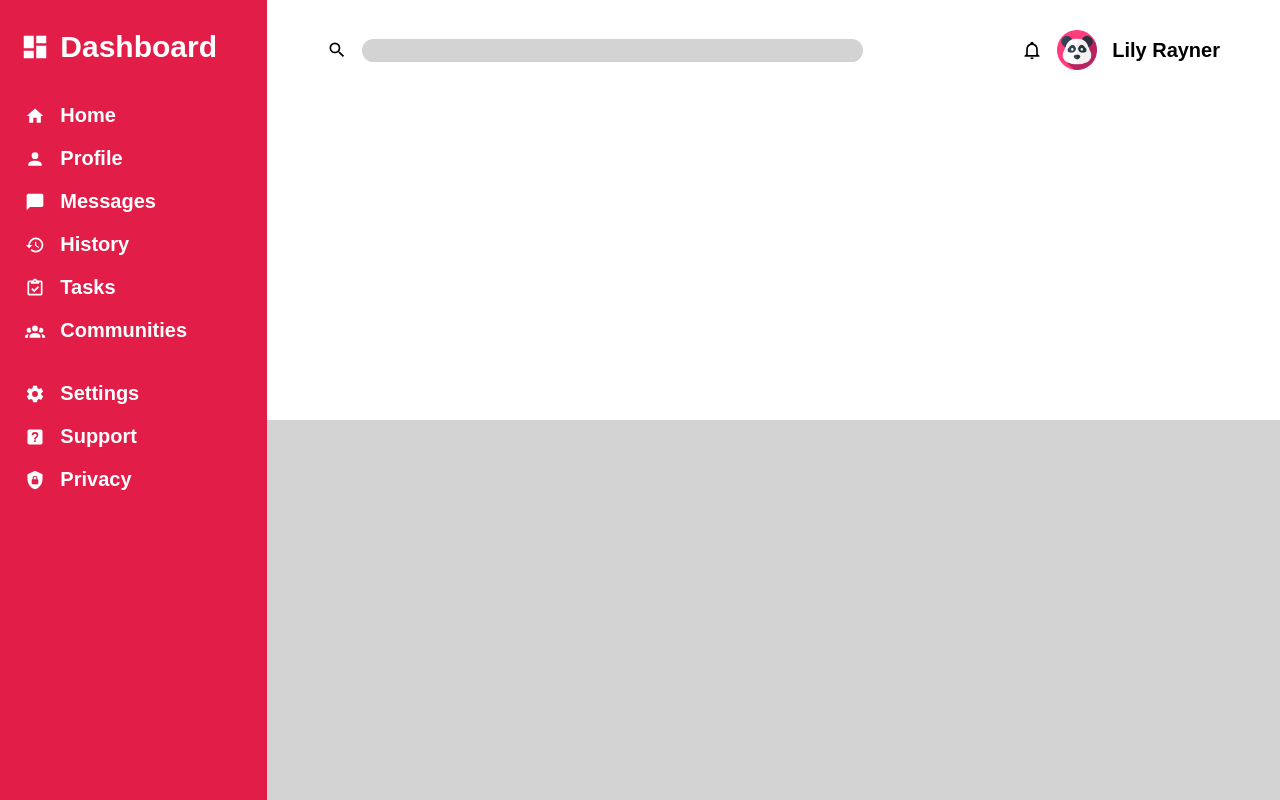
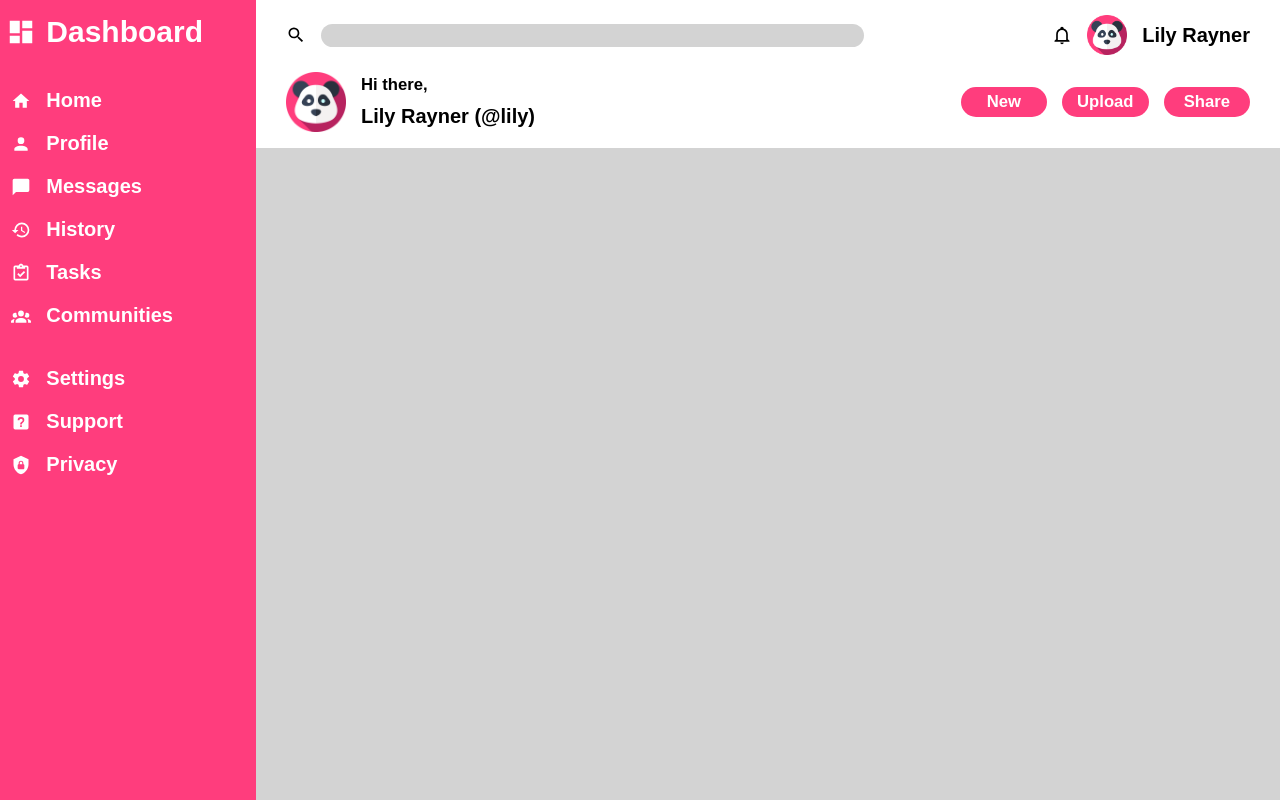
Before and after one commit to amme987/admin-dashboard, a plain HTML site: page index.html in a window 1280 px wide. Drawn offline with Linux system fonts and the light colour scheme.

Commit message:
Finish bottom part of header section

```diff
--- a/index.html
+++ b/index.html
@@ -125,7 +125,18 @@
           Lily Rayner
         </div>
       </div>
-      <div class="grid2"></div>
+      <div class="grid2">
+        <div class="greeting">
+          <img src="images/panda-bear.png" alt="panda profile" />
+          <div class="top-text">Hi there,</div>
+          <div class="bottom-text">Lily Rayner (@lily)</div>
+        </div>
+        <ul class="nav">
+          <li>New</li>
+          <li>Upload</li>
+          <li>Share</li>
+        </ul>
+      </div>
     </div>
     <div class="main"></div>
   </body>
--- a/styles.css
+++ b/styles.css
@@ -4,7 +4,7 @@ html {
 
 body {
   display: grid;
-  grid-template-columns: max-content auto;
+  grid-template: 1fr 5fr / 1fr 4fr;
   width: 100vw;
   height: 100vh;
   margin: 0;
@@ -12,7 +12,7 @@ body {
 }
 
 body > * {
-  padding: 30px;
+  padding: 15px;
 }
 
 .dashboard,
@@ -25,7 +25,7 @@ body > * {
   display: flex;
   flex-direction: column;
   gap: 40px;
-  background-color: #e11d48;
+  background-color: #ff3d7d;
 }
 
 section {
@@ -57,13 +57,14 @@ section svg {
 }
 
 .header {
-  padding: 30px 60px;
+  padding: 15px 30px;
 }
 
 .grid1 {
   display: flex;
   justify-content: space-between;
   gap: 15px;
+  margin-bottom: 15px;
 }
 
 .grid1 > * {
@@ -76,7 +77,7 @@ label {
   flex-basis: 60%;
 }
 
-img {
+.grid1 img {
   width: 2em;
 }
 
@@ -93,6 +94,49 @@ input:focus {
   outline: 1px solid black;
 }
 
+.grid2 {
+  display: grid;
+  justify-content: space-between;
+}
+
+.greeting {
+  display: grid;
+  align-items: center;
+  column-gap: 15px;
+}
+
+.grid2 img {
+  grid-row: 1 / span 2;
+  height: 3em;
+}
+
+.top-text {
+  grid-column: 2;
+  font-size: smaller;
+}
+
+.bottom-text {
+  grid-row: 2;
+}
+
+.nav {
+  grid-column: 2;
+  display: grid;
+  grid-template-columns: repeat(3, 1fr);
+  align-items: center;
+  gap: 15px;
+  list-style-type: none;
+  color: white;
+  font-size: smaller;
+}
+
+li {
+  background-color: #ff3d7d;
+  padding: 5px 15px;
+  border-radius: 20px;
+  text-align: center;
+}
+
 .main {
   background-color: lightgray;
 }
```
